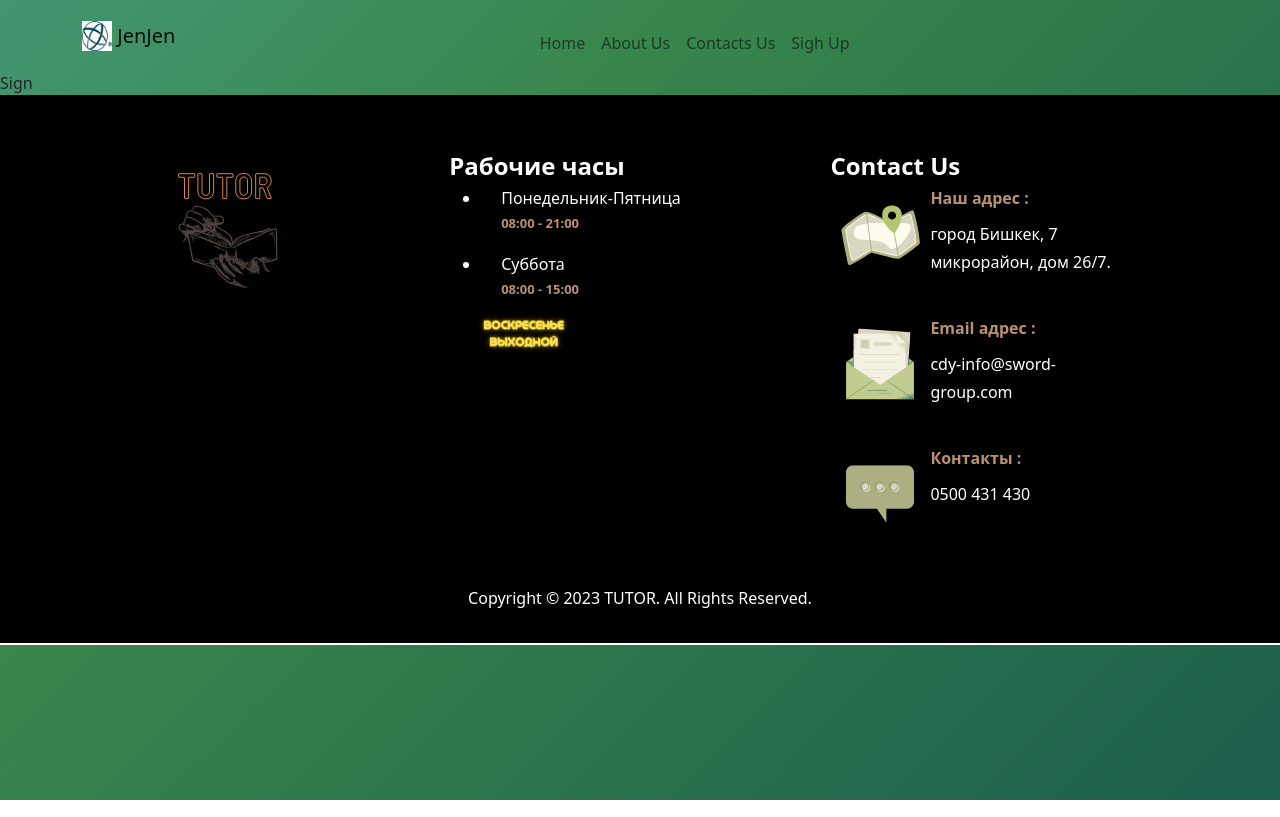
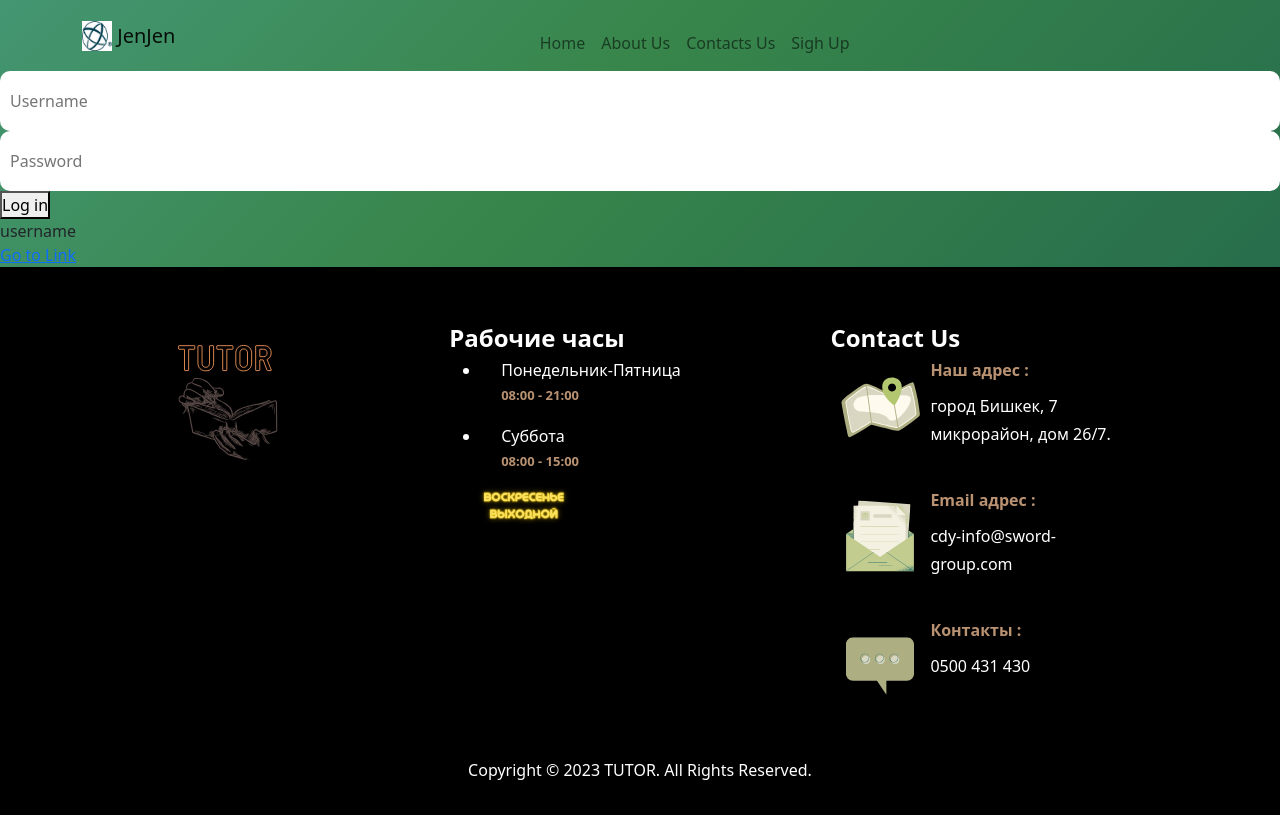
Before and after one commit to Abduldahanova/Test-exam, a React (Create React App) app: page /signUp in a window 1280 px wide. Built offline with nearby package versions, Linux system fonts and the light colour scheme; no server answers.

Commit message:
test-exam push

```diff
--- a/src/App.js
+++ b/src/App.js
@@ -5,7 +5,6 @@ import 'bootstrap/dist/css/bootstrap.min.css';
 import Header from './components/Header';
 import Contact from './components/contacts/ContactForm';
 import Footer from './components/footer/footer.js'
-
 function App() {
   return (
     <div>
--- a/src/components/Header.js
+++ b/src/components/Header.js
@@ -12,8 +12,10 @@ import SignUp from '../pages/SignUp'
 
 
 
+
 const Header = () => {
         return (
+
             <div>
             <Navbar collapseOnSelect expand="md" variant="light">
                 <Container id='bar'>
@@ -49,4 +51,4 @@ const Header = () => {
             </div>
         )
     }
-export default Header;
+    export default Header;
--- /dev/null
+++ b/src/components/authorisation_form/log-in.js
@@ -0,0 +1,42 @@
+import { useState } from "react";
+
+const LoginPage = () => {
+    const [username, setUsername] = useState('')
+    const [password, setPassword] = useState('')
+const handleLogin = (e) => {
+    e.preventDefault()
+    fetch('http://localhost:1717/login', {
+        method: 'POST',
+        body: JSON.stringify({ username , password }),
+        headers: {
+            'Content-Type': 'application/json'
+        }
+    })
+    .then(res => res.json())
+    .then((data) => {
+        localStorage.setItem('token', data.token)
+    })
+}
+    return (
+        <form>
+            <input
+            type="text"
+            name="username"
+            placeholder="Username"
+            value={username}
+            onChange={(e) => setUsername(e.target.value)}
+            />
+            <input
+            type="password"
+            name="password"
+            placeholder="Password"
+            value={password}
+            onChange={(e) => setPassword(e.target.value)}
+            />
+            <button onClick={handleLogin}
+            >Log in
+            </button>
+        </form>
+    )
+}
+export default LoginPage
--- /dev/null
+++ b/src/components/authorisation_form/sign-up.js
@@ -0,0 +1,45 @@
+import { forwardRef, useEffect, useState } from "react"
+import { Link } from "react-router-dom"
+
+
+export const SignUpPage = forwardRef((props, ref) => {
+  const [user, setUser] = useState(null)
+  useEffect(() => {
+
+    fetch('http://localhost:1717/me', {
+      headers: {
+        'X-Auth': localStorage.getItem('token')
+      }
+    })
+      .then(res => res.json())
+      .then(data => {
+        console.log(data)
+        setUser(data)
+      })
+  }, [])
+
+  return (
+    <div className="wrapp" ref={ref}>
+      <form>
+        <div>username</div>
+
+        <div>
+            {
+                user
+                ? (
+                    <>
+                <div>{user.username}</div>
+                <button onClick={() => localStorage.removeItem('token')}>Log out</button>
+                    </>
+                )
+                : (
+                    <Link to ="/auth/login">Go to Link </Link>
+                )
+            }
+        </div>
+
+      </form>
+    </div>
+  )
+})
+export default SignUpPage
--- a/src/pages/SignUp.js
+++ b/src/pages/SignUp.js
@@ -1,10 +1,15 @@
 import React from 'react';
+import LoginPage from '../components/authorisation_form/log-in'
+import SignUpPage from '../components/authorisation_form/sign-up'
+
 
 
 const SignUp = () => {
   return (
     <div>
-        Sign
+      <LoginPage />
+      <SignUpPage />
+
     </div>
   )
 }
```
